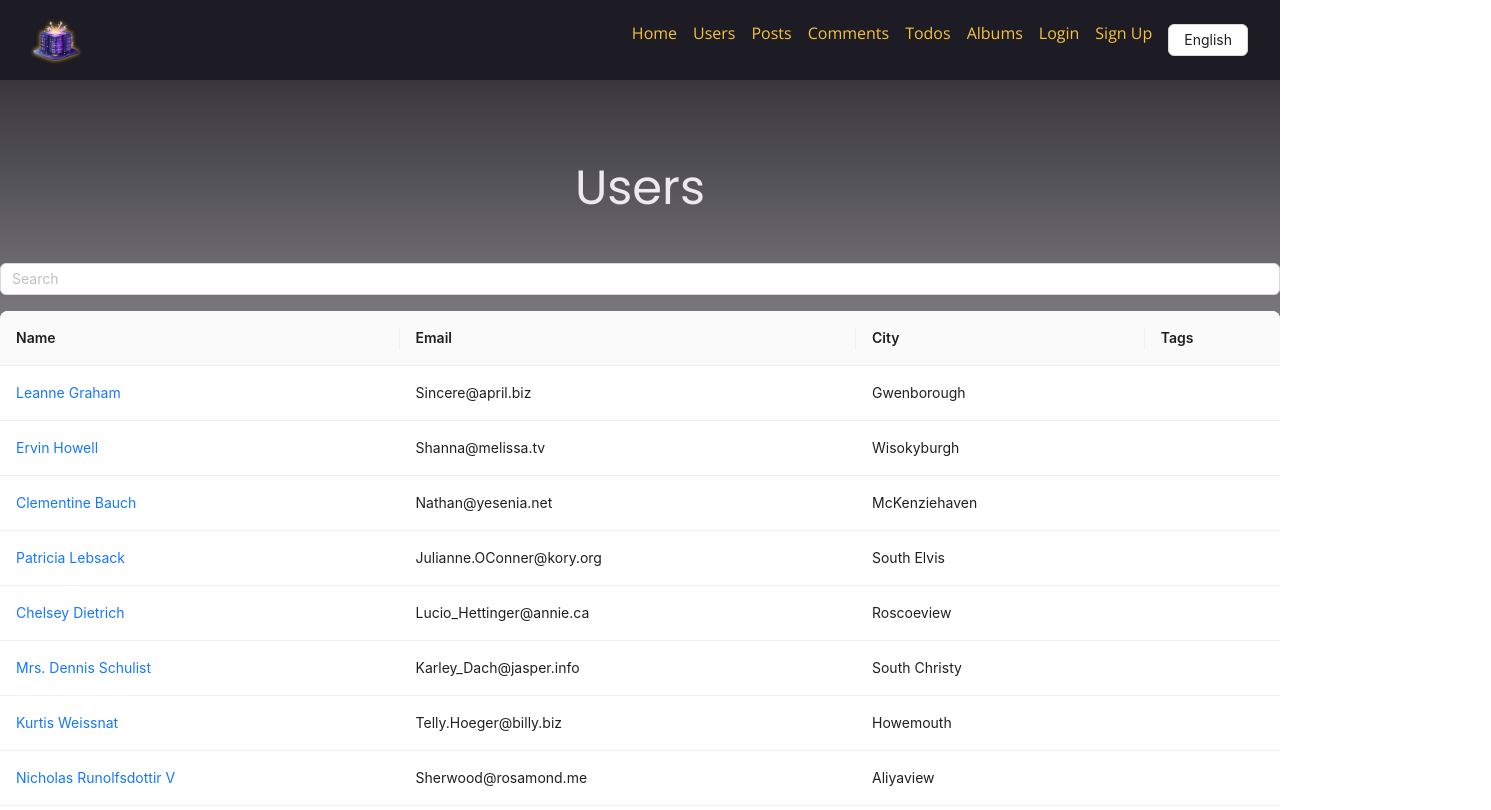
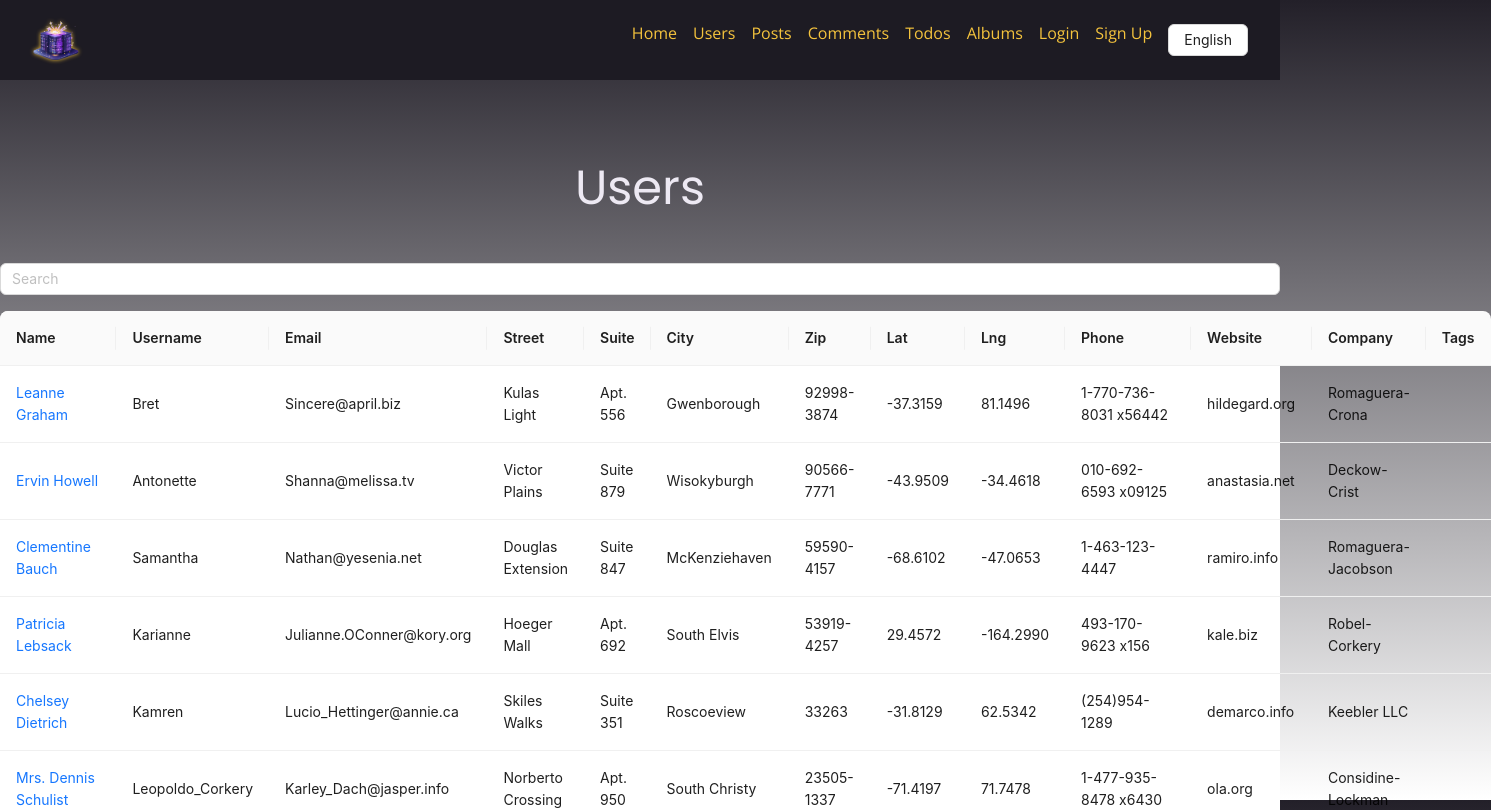
Before and after one commit to mingwangrrc/nextjs_starting_project, a Next.js app: page /users in a window 1280 px wide. Shown: the top 810 px of the page, 1491 px wide, since content can reach past the window. Built offline with nearby package versions, Linux system fonts and the light colour scheme.

Commit message:
feat(users): support full user info

```diff
--- a/app/users/page.js
+++ b/app/users/page.js
@@ -14,7 +14,6 @@ export default async function UsersPage() {
   }
   const users = usersData.map((user) => ({
     ...user,
-    city: user.address?.city,
     tags: '',
   }));
 
--- a/components/editable-table.js
+++ b/components/editable-table.js
@@ -4,6 +4,22 @@ import React, { useState, useEffect } from 'react';
 import { Table, Input, Button, Checkbox, Popconfirm, Pagination } from 'antd';
 import { PlusOutlined } from '@ant-design/icons';
 import Link from 'next/link';
+
+const getValue = (obj, path) =>
+  path.split('.').reduce((acc, key) => (acc ? acc[key] : undefined), obj);
+
+const setValue = (obj, path, value) => {
+  const keys = path.split('.');
+  const last = keys.pop();
+  const newObj = { ...obj };
+  let curr = newObj;
+  for (const k of keys) {
+    curr[k] = { ...(curr[k] || {}) };
+    curr = curr[k];
+  }
+  curr[last] = value;
+  return newObj;
+};
 
 export default function EditableTable({ data, columns, rowKey, storageKey }) {
   const [tableData, setTableData] = useState(data);
@@ -52,7 +68,7 @@ export default function EditableTable({ data, columns, rowKey, storageKey }) {
   const edit = (record) => {
     if (!isLoggedIn) return;
     setEditingId(record[rowKey]);
-    setFormData(record);
+    setFormData(JSON.parse(JSON.stringify(record)));
   };
 
   const cancel = () => {
@@ -109,17 +125,21 @@ export default function EditableTable({ data, columns, rowKey, storageKey }) {
   };
 
   const handleChange = (key, value) => {
-    setFormData((prev) => ({ ...prev, [key]: value }));
+    setFormData((prev) => setValue(prev, key, value));
   };
 
   const addRow = () => {
     if (!isLoggedIn) return;
     const newId =
       tableData.reduce((max, row) => Math.max(max, row[rowKey]), 0) + 1;
-    const newRow = { [rowKey]: newId };
+    let newRow = { [rowKey]: newId };
     columns.forEach((col) => {
       if (col.dataIndex !== rowKey) {
-        newRow[col.dataIndex] = col.dataIndex === 'completed' ? false : '';
+        newRow = setValue(
+          newRow,
+          col.dataIndex,
+          col.dataIndex === 'completed' ? false : ''
+        );
       }
     });
     setTableData((prev) => [newRow, ...prev]);
@@ -131,7 +151,7 @@ export default function EditableTable({ data, columns, rowKey, storageKey }) {
 
   const renderCell = (col, record) => {
     const isEditing = record[rowKey] === editingId;
-    const value = formData[col.dataIndex];
+    const value = getValue(formData, col.dataIndex);
     if (isEditing && col.editable !== false) {
       if (col.dataIndex === 'completed') {
         return (
@@ -154,14 +174,16 @@ export default function EditableTable({ data, columns, rowKey, storageKey }) {
         typeof col.renderLink === 'function'
           ? col.renderLink(record)
           : col.renderLink;
-      return <Link href={href}>{record[col.dataIndex]}</Link>;
+      return <Link href={href}>{getValue(record, col.dataIndex)}</Link>;
     }
 
-    if (typeof record[col.dataIndex] === 'boolean') {
-      return record[col.dataIndex] ? 'Yes' : 'No';
+    const cellValue = getValue(record, col.dataIndex);
+
+    if (typeof cellValue === 'boolean') {
+      return cellValue ? 'Yes' : 'No';
     }
 
-    return record[col.dataIndex];
+    return cellValue;
   };
 
   const cols = columns.map((col) => ({
@@ -203,9 +225,14 @@ export default function EditableTable({ data, columns, rowKey, storageKey }) {
     });
   }
 
+  const collectValues = (obj) =>
+    Object.values(obj)
+      .map((v) => (v && typeof v === 'object' ? collectValues(v) : String(v)))
+      .join(' ');
+
   const filteredData = tableData.filter((row) => {
     if (!search) return true;
-    const values = Object.values(row).join(' ').toLowerCase();
+    const values = collectValues(row).toLowerCase();
     return values.includes(search.toLowerCase());
   });
   const pagedData = filteredData.slice(
--- a/components/users-table.js
+++ b/components/users-table.js
@@ -12,15 +12,69 @@ export default function UsersTable({ users }) {
       renderLink: (record) => `/users/${record.id}`,
     },
     {
+      title: 'Username',
+      dataIndex: 'username',
+      key: 'username',
+      editable: true,
+    },
+    {
       title: 'Email',
       dataIndex: 'email',
       key: 'email',
       editable: true,
     },
     {
+      title: 'Street',
+      dataIndex: 'address.street',
+      key: 'street',
+      editable: true,
+    },
+    {
+      title: 'Suite',
+      dataIndex: 'address.suite',
+      key: 'suite',
+      editable: true,
+    },
+    {
       title: 'City',
-      dataIndex: 'city',
+      dataIndex: 'address.city',
       key: 'city',
+      editable: true,
+    },
+    {
+      title: 'Zip',
+      dataIndex: 'address.zipcode',
+      key: 'zipcode',
+      editable: true,
+    },
+    {
+      title: 'Lat',
+      dataIndex: 'address.geo.lat',
+      key: 'lat',
+      editable: true,
+    },
+    {
+      title: 'Lng',
+      dataIndex: 'address.geo.lng',
+      key: 'lng',
+      editable: true,
+    },
+    {
+      title: 'Phone',
+      dataIndex: 'phone',
+      key: 'phone',
+      editable: true,
+    },
+    {
+      title: 'Website',
+      dataIndex: 'website',
+      key: 'website',
+      editable: true,
+    },
+    {
+      title: 'Company',
+      dataIndex: 'company.name',
+      key: 'company',
       editable: true,
     },
     {
```
